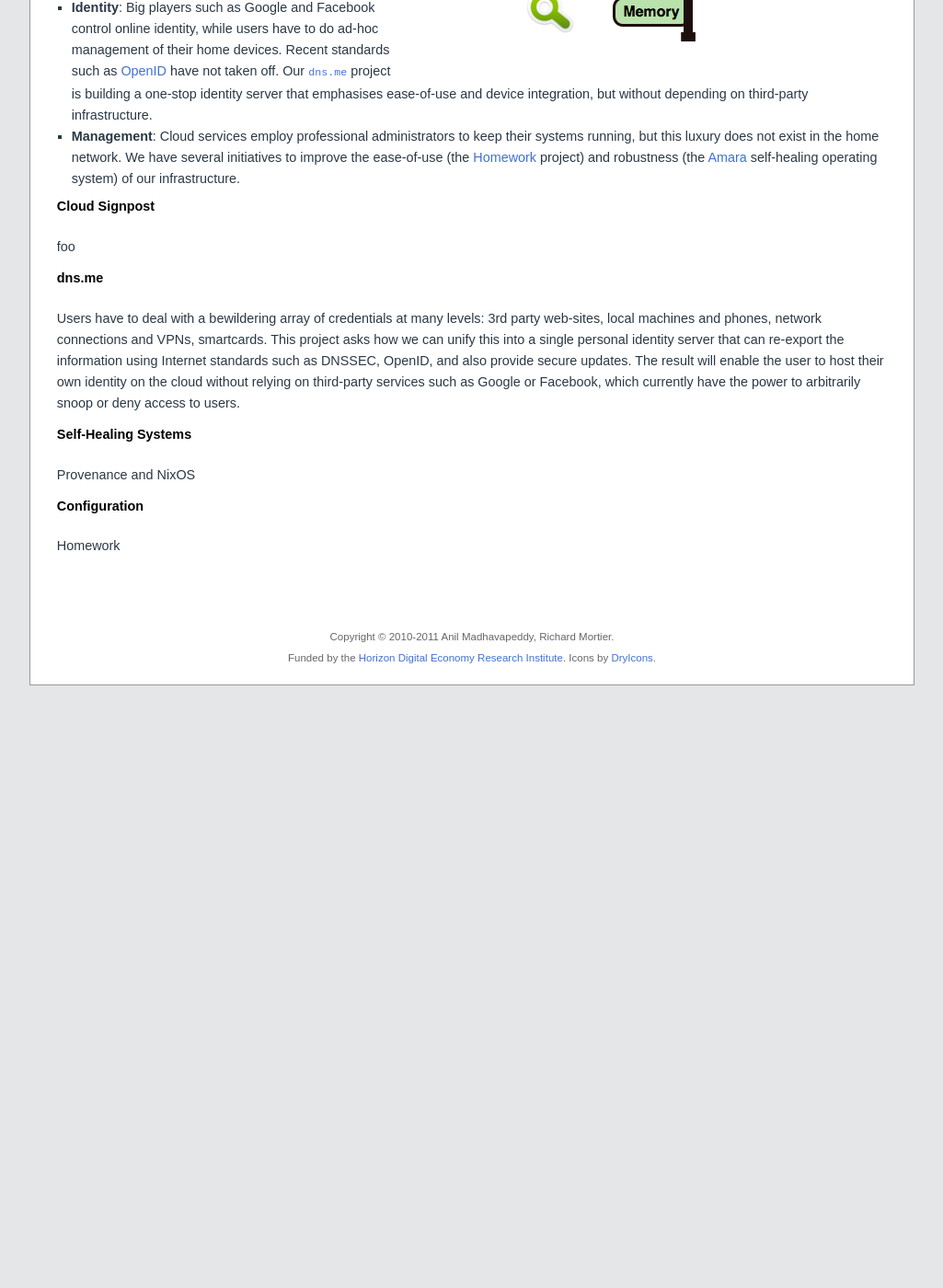
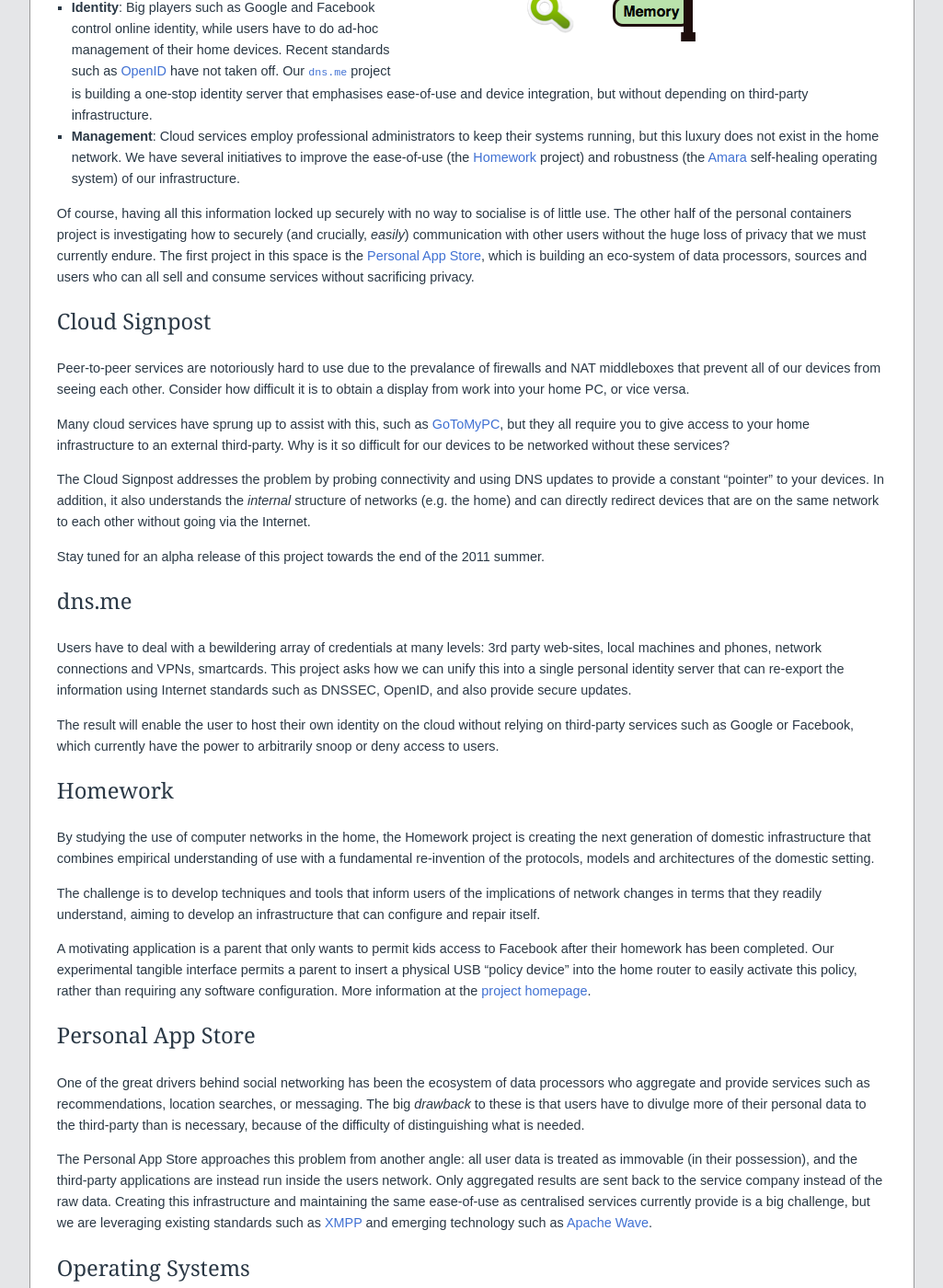
Before and after one commit to avsm/perscon.net, a Jekyll site: the page built from overview/index.md, in a window 1280 px wide and 1400 px high, scrolled down 516 px. Shown: the whole window at 92% size, without its empty margins (127-1152 px from the left). Built offline with Jekyll 4.4.1, drawn with Linux system fonts in a browser that asks for light colours; before the commit the page ends 1261 px from its top, so only the background shows below that; some of the changed text lies outside the part shown.

Commit message:
more on overview

```diff
--- a/overview/index.md
+++ b/overview/index.md
@@ -14,20 +14,59 @@
 * **Identity**: Big players such as Google and Facebook control online identity, while users have to do ad-hoc management of their home devices. Recent standards such as <a href="http://openid.net/">OpenID</a> have not taken off. Our <tt><a href="#identity">dns.me</a></tt> project is building a one-stop identity server that emphasises ease-of-use and device integration, but without depending on third-party infrastructure.
 * **Management**: Cloud services employ professional administrators to keep their systems running, but this luxury does not exist in the home network. We have several initiatives to improve the ease-of-use (the <a href="#homework">Homework</a> project) and robustness (the <a href="#amara">Amara</a> self-healing operating system) of our infrastructure.
 
-### Cloud Signpost
-<a name="signpost" />
+Of course, having all this information locked up securely with no way to socialise is of little use. The other half of the personal containers project is investigating how to securely (and crucially, *easily*) communication with other users without the huge loss of privacy that we must currently endure. The first project in this space is the <a href="#appstore">Personal App Store</a>, which is building an eco-system of data processors, sources and users who can all sell and consume services without sacrificing privacy.
 
-foo
+## Cloud Signpost
+<a name="signpost" ></a>
+
+Peer-to-peer services are notoriously hard to use due to the prevalance of firewalls and NAT middleboxes that prevent all of our devices from seeing each other. Consider how difficult it is to obtain a display from work into your home PC, or vice versa.
+
+Many cloud services have sprung up to assist with this, such as <a href="http://gotomypc.com">GoToMyPC</a>, but they all require you to give access to your home infrastructure to an external third-party. Why is it so difficult for our devices to be networked without these services?
+
+The Cloud Signpost addresses the problem by probing connectivity and using DNS updates to provide a constant "pointer" to your devices. In addition, it also understands the *internal* structure of networks (e.g. the home) and can directly redirect devices that are on the same network to each other without going via the Internet.
+
+Stay tuned for an alpha release of this project towards the end of the 2011 summer.
+
+## dns.me
+
+<a name="identity"> </a>
+
+Users have to deal with a bewildering array of credentials at many levels: 3rd party web-sites, local machines and phones, network connections and VPNs, smartcards. This project asks how we can unify this into a single personal identity server that can re-export the information using Internet standards such as DNSSEC, OpenID, and also provide secure updates.
+
+The result will enable the user to host their own identity on the cloud without relying on third-party services such as Google or Facebook, which currently have the power to arbitrarily snoop or deny access to users.
+
+## Homework
+
+<a name="homework"> </a>
+
+By studying the use of computer networks in the home, the Homework project is creating the next generation of domestic infrastructure that combines empirical understanding of use with a fundamental re-invention of the protocols, models and architectures of the domestic setting.
+
+The challenge is to develop techniques and tools that inform users of the implications of network changes in terms that they readily understand, aiming to develop an infrastructure that can configure and repair itself.
+
+A motivating application is a parent that only wants to permit kids access to Facebook after their homework has been completed. Our experimental tangible interface permits a parent to insert a physical USB "policy device" into the home router to easily activate this policy, rather than requiring any software configuration. More information at the <a href="http://www.homenetworks.ac.uk">project homepage</a>.
+
+## Personal App Store
+
+One of the great drivers behind social networking has been the ecosystem of data processors who aggregate and provide services such as recommendations, location searches, or messaging.  The big *drawback* to these is that users have to divulge more of their personal data to the third-party than is necessary, because of the difficulty of distinguishing what is needed.
+
+The Personal App Store approaches this problem from another angle: all user data is treated as immovable (in their possession), and the third-party applications are instead run inside the users network. Only aggregated results are sent back to the service company instead of the raw data.
+Creating this infrastructure and maintaining the same ease-of-use as centralised services currently provide is a big challenge, but we are leveraging existing standards such as <a href="http://xmpp.org/">XMPP</a> and emerging technology such as <a href="http://incubator.apache.org/wave/">Apache Wave</a>.
 
 
-### dns.me
+## Operating Systems
 
-Users have to deal with a bewildering array of credentials at many levels: 3rd party web-sites, local machines and phones, network connections and VPNs, smartcards. This project asks how we can unify this into a single personal identity server that can re-export the information using Internet standards such as DNSSEC, OpenID, and also provide secure updates. The result will enable the user to host their own identity on the cloud without relying on third-party services such as Google or Facebook, which currently have the power to arbitrarily snoop or deny access to users.
+### Self-Healing Distributions
 
-### Self-Healing Systems
+<a name="amara"> </a>
 
-Provenance and NixOS
+Cloud providers have the luxury of hiring professional system administrators to ensure their systems are patched and operational. In the edge network (e.g. in a home router), the end user usually has no such skills, and errors can be frustrating to diagnose and fix. This becomes particularly important if we are building a personal cloud that is more complex than just a single device.
 
-### Configuration
+The Amara distribution is an experimental Linux distro that version controls everything, from package management (using <a href="http://nixos.org/nixos/">NixOS</a>) to the data files (using <a href="http://git-scm.com/">Git</a>). Having full provenance information means that updates (especially security-related) can be speculatively applied and rolled back safely without fear of bringing the system down.
 
-Homework
+### Specialised and Secure Exokernels
+
+The current software stack we store personal data in has been developed over decades, and is very general-purpsoe.  We are also investigating how to *specialise* this infrastructure for much greater levels of security and reliability than is currently possible.
+
+Mirage is an exokernel for constructing secure, high-performance network applications across a variety of cloud computing and mobile platforms. Code can be developed on a normal OS such as Linux or MacOS X, and then compiled into a fully-standalone, specialised microkernel that runs under the Xen hypervisor. Since Xen powers most public cloud computing infrastructure such as Amazon EC2, this lets your servers run more cheaply, securely and finer control than with a full software stack.
+
+Mirage is based around the OCaml language, with syntax extensions and libraries which provide networking, storage and concurrency support that are easy to use during development, and map directly into operating system constructs when being compiled for production deployment. You can find more information at the homepage at <a href="http://www.openmirage.org/">OpenMirage.org</a>.
```
